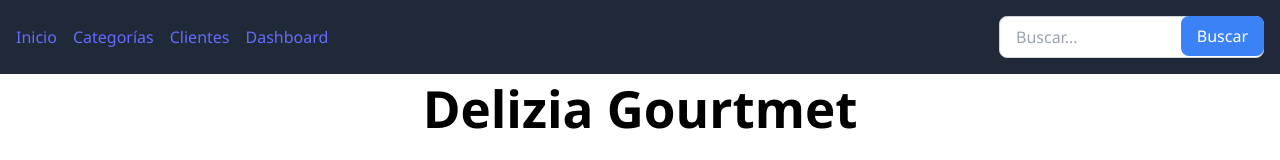
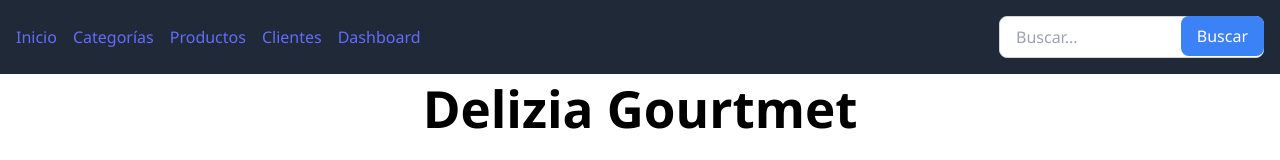
Before and after one commit to BeJotaTriple/Delizia-Gourmet, a React (Vite) app in the folder frontend/: page / in a window 1280 px wide. Shown: the top 160 px of the page. Built offline with nearby package versions, Linux system fonts and the light colour scheme; no server answers.

Commit message:
Creación de formularios para Cliente y Producto

```diff
--- a/frontend/src/components/Navbar.tsx
+++ b/frontend/src/components/Navbar.tsx
@@ -16,6 +16,7 @@ function Navbar() {
                 <div className="hidden md:flex space-x-4">
                     <Link to='/inicio'>Inicio</Link>
                     <Link to='/categorias'>Categorías</Link>
+                    <Link to='/products'>Productos</Link>
                     <Link to='/clientes'>Clientes</Link>
                     <Link to='/dashboard'>Dashboard</Link>
                 </div>
@@ -45,6 +46,7 @@ function Navbar() {
                 <div className="flex flex-col mt-2">
                     <Link to='/inicio'>Inicio</Link>
                     <Link to='/categorias'>Categorías</Link>
+                    <Link to='/products'>Productos</Link>
                     <Link to='/clientes'>Clientes</Link>
                     <Link to='/dashboard'>Dashboard</Link>
                 </div>
```
